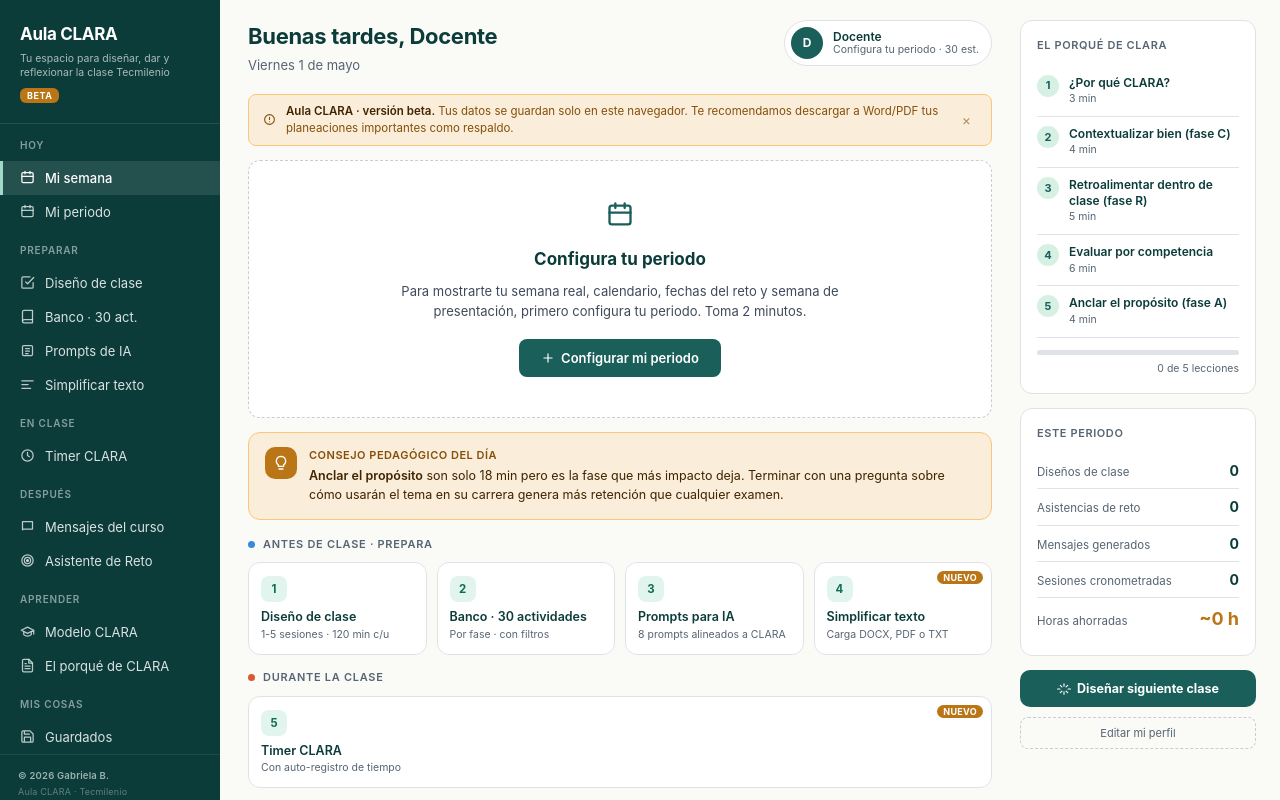
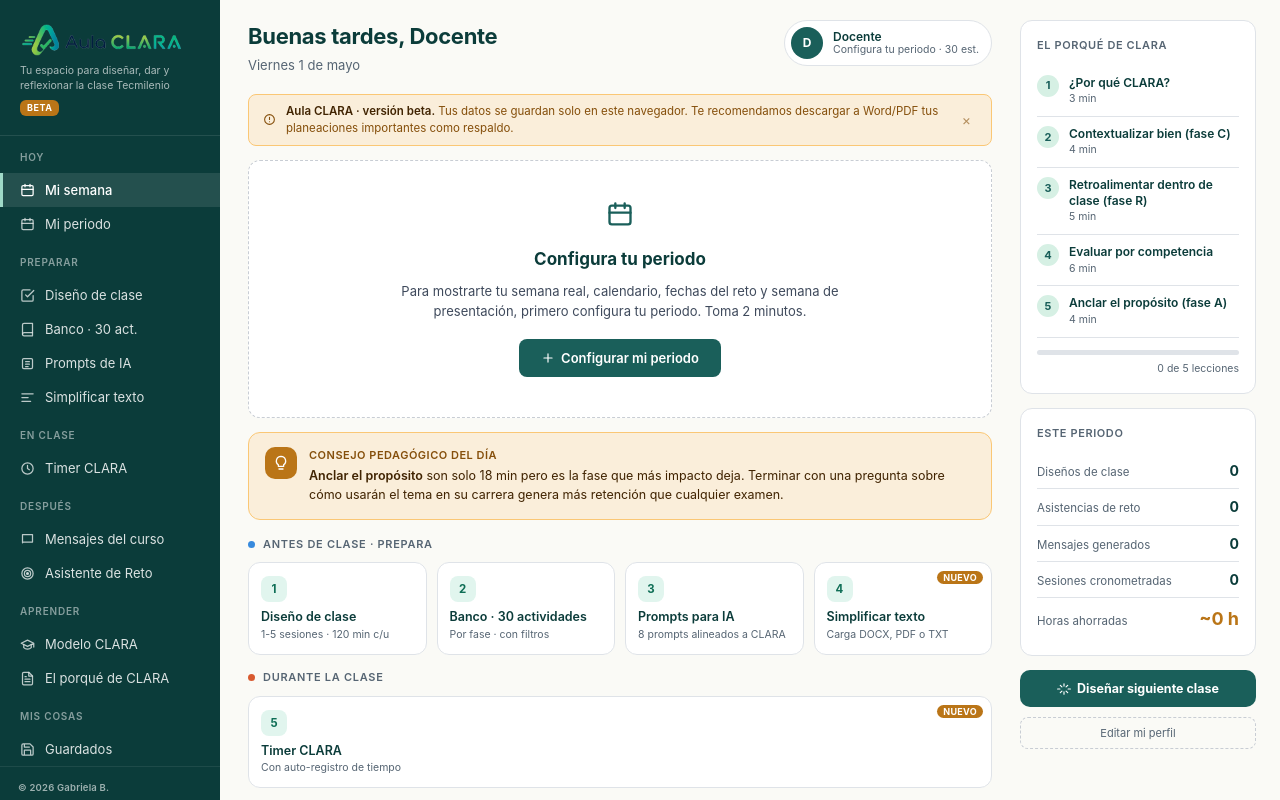
Before and after one commit to licgabrielab-beep/centro-docente-tecmilenio, a React (Vite) app: page / in a window 1280 px wide. Shown: the top 800 px of the page. Built offline with nearby package versions, Linux system fonts and the light colour scheme.

Commit message:
logo-nuevo

```diff
--- a/src/App.jsx
+++ b/src/App.jsx
@@ -134,7 +134,12 @@ function Sidebar({ view, activeTool, onNav, onTool }) {
   return (
     <aside className="sidebar">
       <div className="sidebar-logo">
-        <div className="sidebar-logo-t">Aula CLARA</div>
+        <img
+          src="/logo-aula-clara.png"
+          alt="Aula CLARA"
+          style={{ height: '34px', display: 'block', marginBottom: '8px' }}
+        />
+        {/* ← LÍNEA NUEVA: antes decía <div className="sidebar-logo-t">Aula CLARA</div> */}
         <div className="sidebar-logo-s">Tu espacio para diseñar, dar y reflexionar la clase Tecmilenio</div>
         <span className="sidebar-beta">BETA</span>
       </div>
```
Also changed, not shown: public/logo-aula-clara.png (added).
